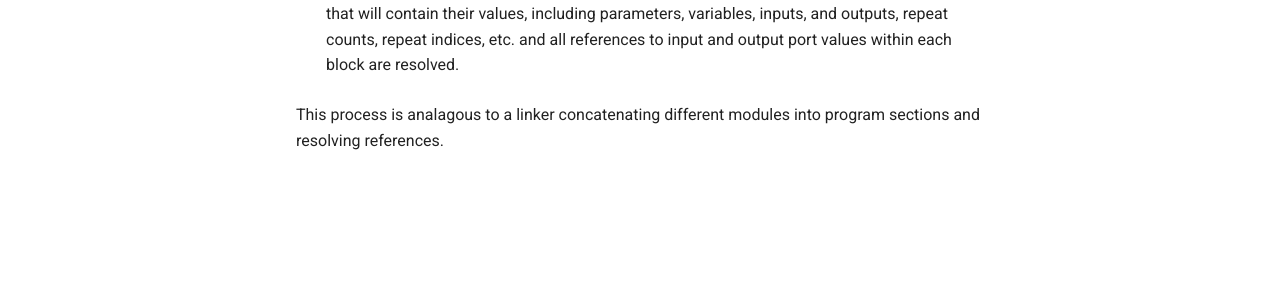
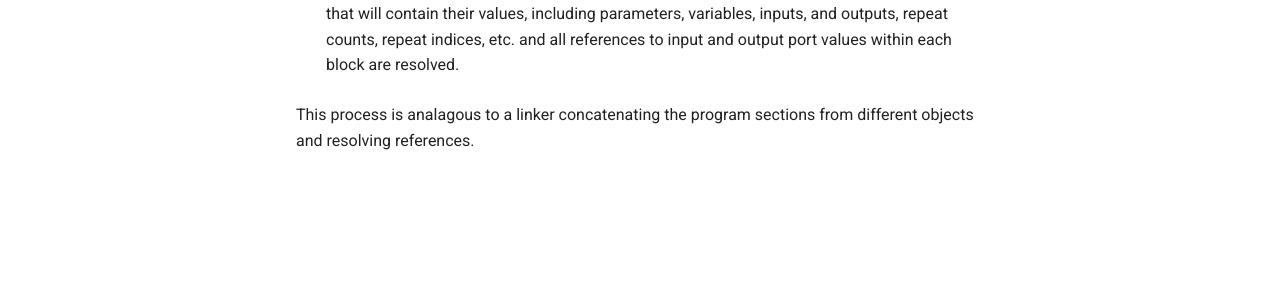
Before and after one commit to PrototypeML/PrototypeML, an MkDocs documentation site: the page built from docs/codegen.md, in a window 1280 px wide. Shown: the part 524-821 px from the top of the page. Built offline with MkDocs 1.6.1 and Material for MkDocs 9.7.7, drawn with Linux system fonts in a browser that asks for light colours.

Commit message:
Fix wording '...analogous to a linker..'.  Change **Important** to *Important* to avoid looking like header.

```diff
--- a/docs/codegen.md
+++ b/docs/codegen.md
@@ -20,5 +20,5 @@ Code generation proceeds as follows:
   repeat counts, repeat indices, etc. and all references to input and output port values within each block are
   resolved.
 
-This process is analagous to a linker concatenating different modules into program sections and resolving
+This process is analagous to a linker concatenating the program sections from different objects and resolving
 references.
```
Also changed, not shown: docs/concepts.md (+1 -1 lines), docs/models.md (+2 -2 lines).
